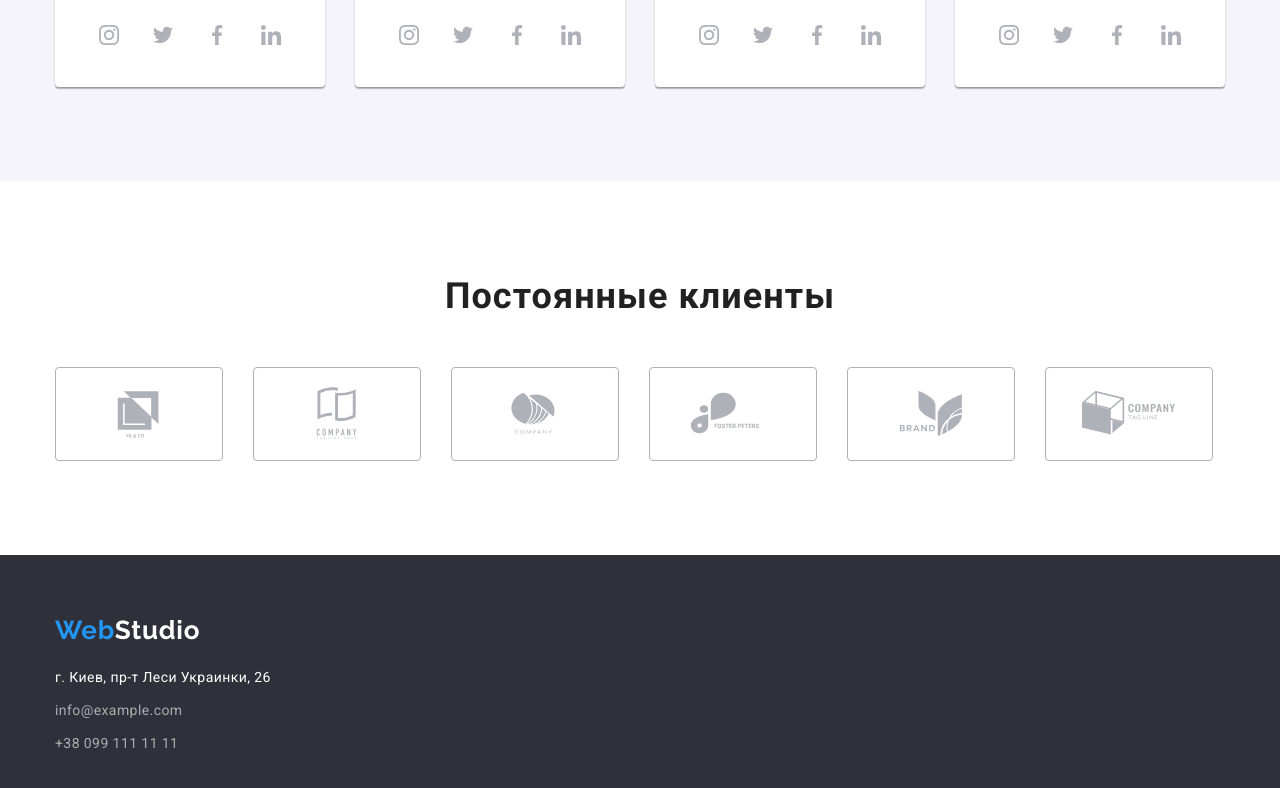
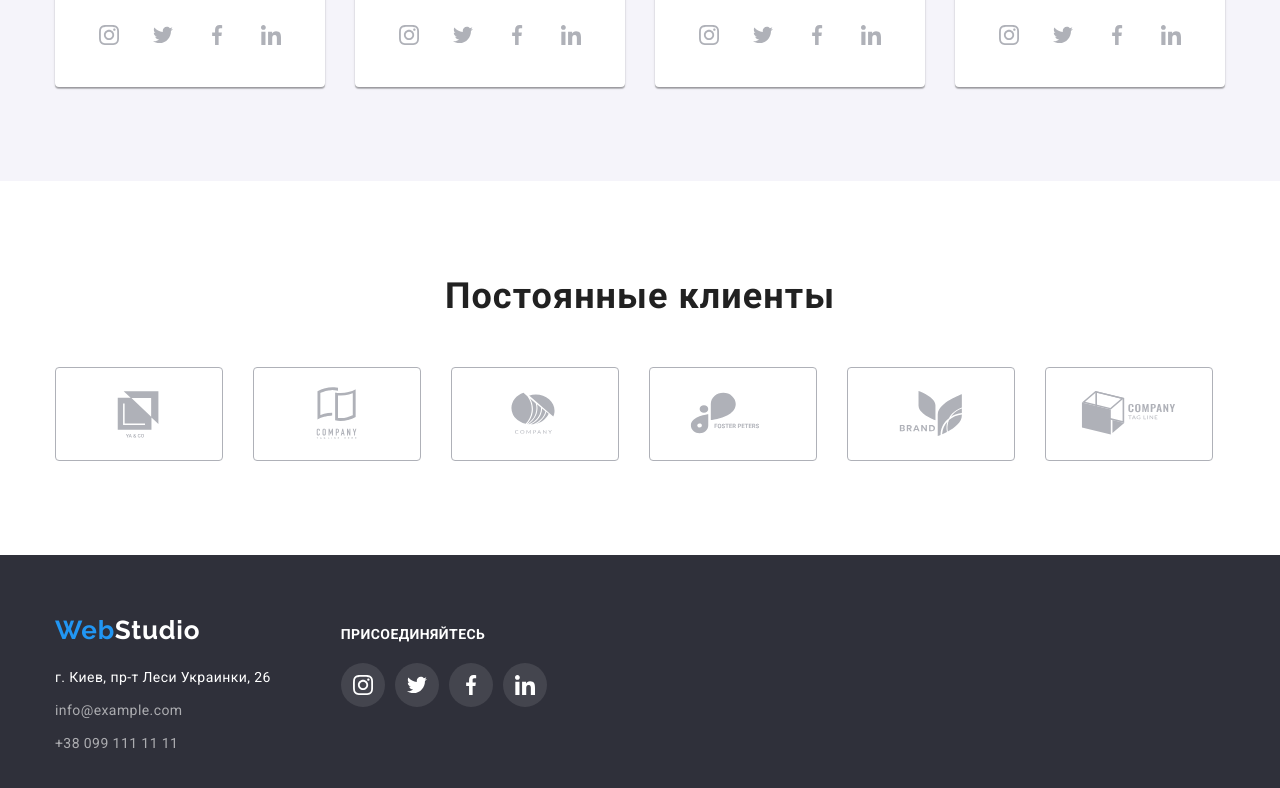
Before and after one commit to Kharikesha/goit-markup-hw-04, a plain HTML site: page index.html in a window 1280 px wide. Shown: the part 2128-2916 px from the top of the page. Drawn offline with nearby package versions, Linux system fonts and the light colour scheme.

Commit message:
блок "присоединяйтесь" в футер

```diff
--- a/css/styles.css
+++ b/css/styles.css
@@ -405,12 +405,21 @@ svg {
   padding: 0px;
 }
 
+.footer-list {
+  display: flex;
+  align-items: baseline;
+}
+
+.footer-item:not(:last-child) {
+  margin-right: 70px;
+}
+
+.address {
+  margin-top: 20px;
+}
+
 .footer .address {
   font-style: normal;
-}
-
-.address-list {
-  margin-top: 20px;
 }
 
 .address-item:not(:first-child) {
@@ -432,6 +441,26 @@ svg {
   letter-spacing: 0.03em;
   color: var(--footer-contacts-text);
   text-decoration: none;
+}
+
+.footer-social-title {
+  margin-bottom: 20px;
+  font-weight: 700;
+  font-size: 14px;
+  line-height: 1.14;
+  letter-spacing: 0.03em;
+  text-transform: uppercase;
+  color: #ffffff;
+}
+
+.social-link.for-footer {
+  color: #ffffff;
+  background-color: rgba(255, 255, 255, 0.1);
+}
+
+.social-link.for-footer:hover,
+.social-link.for-footer:focus {
+  background-color: var(--hover-text-color);
 }
 
 /* ----------------------Портфолио----------------------- */
--- a/index.html
+++ b/index.html
@@ -388,7 +388,11 @@
     <!-- Футер -->
     <footer class="footer">
       <div class="container">
-        <a class="logo" lang="en" href="./index.html">Web<span class="logo-white">Studio</span></a>
+        <div class="footer-list">
+          <div class="footer-item">
+            <a class="logo" lang="en" href="./index.html"
+              >Web<span class="logo-white">Studio</span>
+            </a>
             <address class="address">
               <ul class="address-list">
                 <li class="address-item">
@@ -412,6 +416,41 @@
               </ul>
             </address>
           </div>
+          <div class="footer-item">
+            <p class="footer-social-title">присоединяйтесь</p>
+            <ul class="soсial-list">
+              <li class="social-item">
+                <a class="social-link for-footer" href="">
+                  <svg class="social-icon" width="20" height="20">
+                    <use href="./images/icons.svg#instagram"></use>
+                  </svg>
+                </a>
+              </li>
+              <li class="social-item">
+                <a class="social-link for-footer" href="">
+                  <svg class="social-icon" width="20" height="20">
+                    <use href="./images/icons.svg#twitter"></use>
+                  </svg>
+                </a>
+              </li>
+              <li class="social-item">
+                <a class="social-link for-footer" href="">
+                  <svg class="social-icon" width="20" height="20">
+                    <use href="./images/icons.svg#facebook"></use>
+                  </svg>
+                </a>
+              </li>
+              <li class="social-item">
+                <a class="social-link for-footer" href="">
+                  <svg class="social-icon" width="20" height="20">
+                    <use href="./images/icons.svg#linkedin"></use>
+                  </svg>
+                </a>
+              </li>
+            </ul>
+          </div>
+        </div>
+      </div>
     </footer>
   </body>
 </html>
```
Also changed, not shown: portfolio.html (+40 -1 lines). Lines whose indentation alone changed are shown as unchanged.
